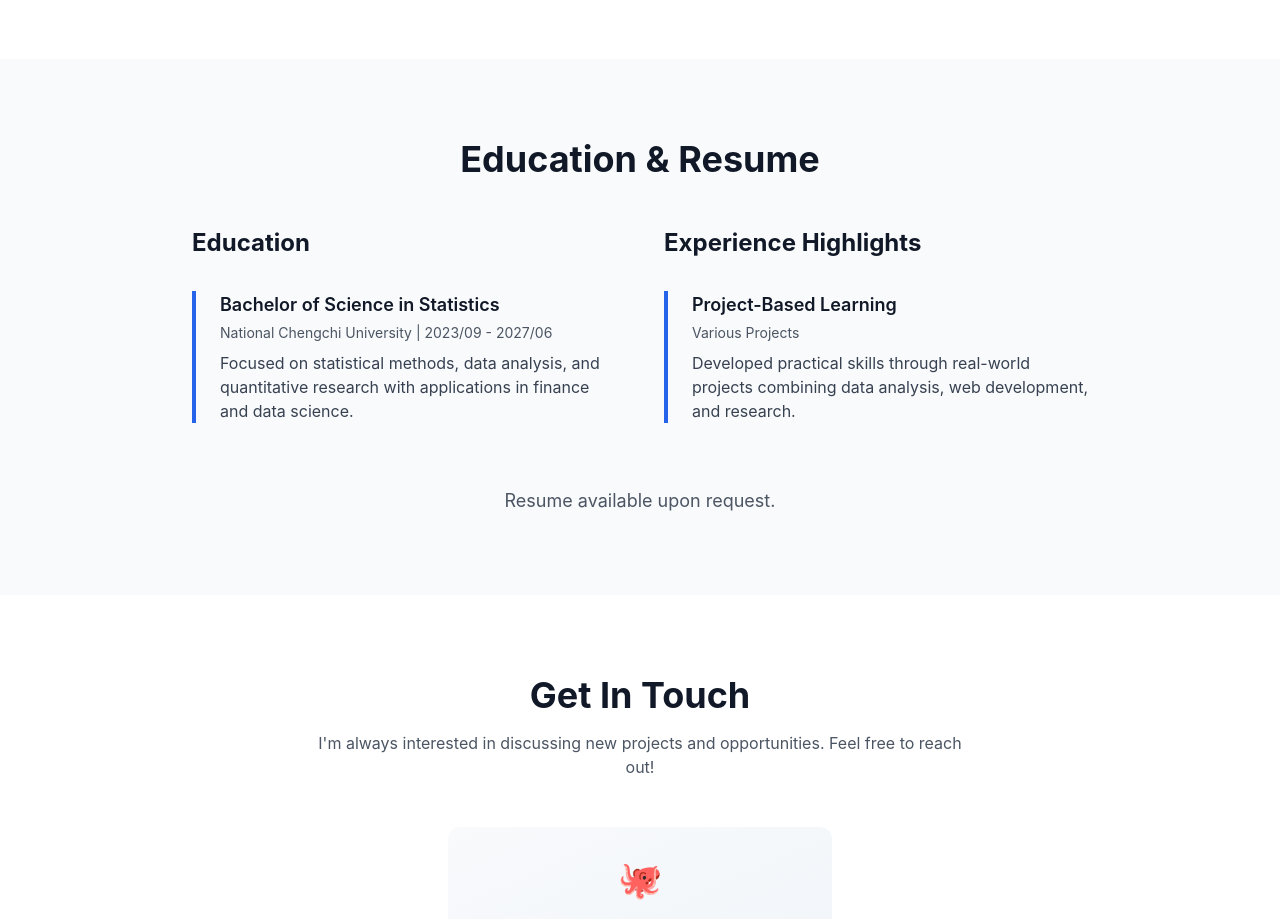
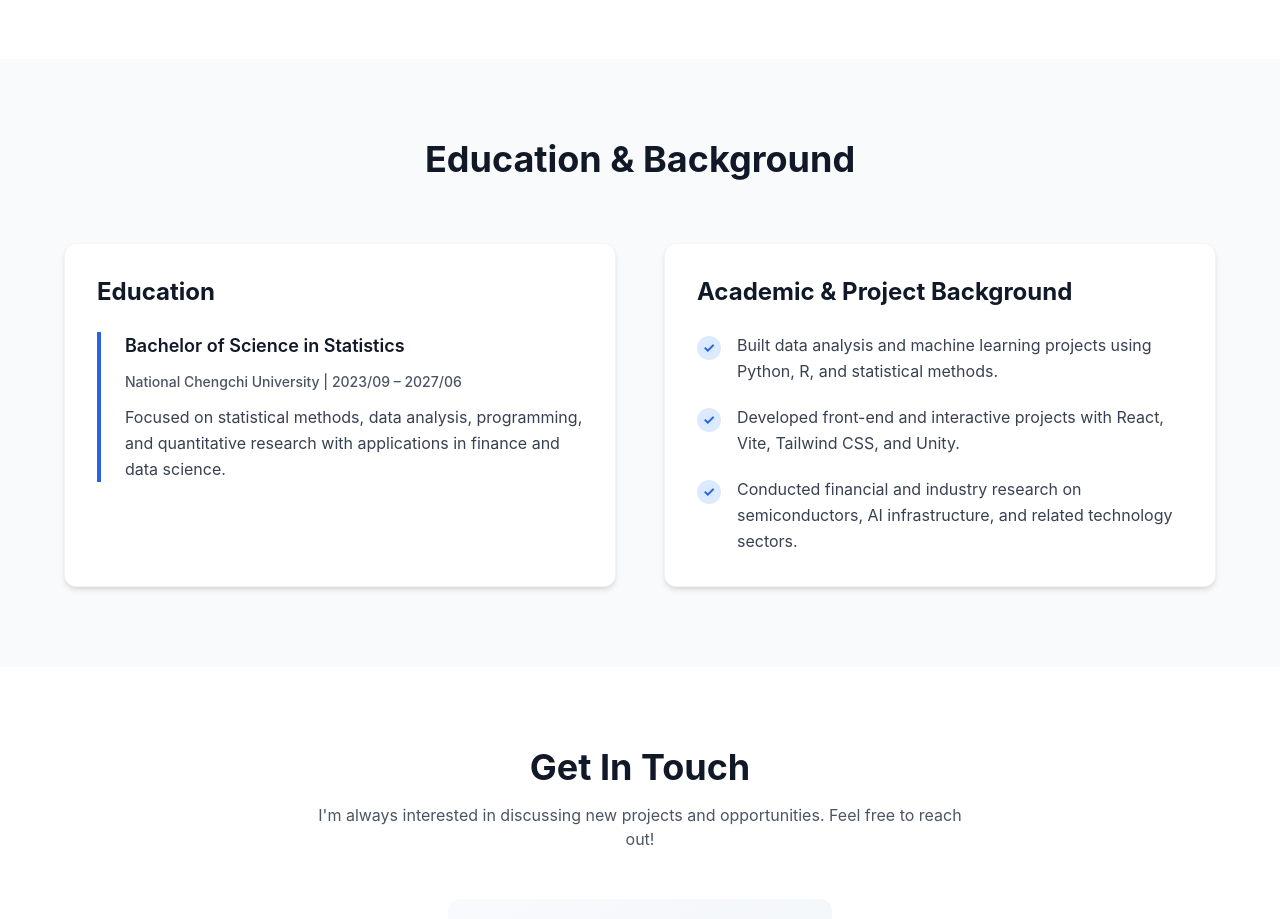
Before and after one commit to Ellen-Fang/ellen-fang-portfolio, a React (Vite) app: page / in a window 1280 px wide. Shown: the part 3440-4359 px from the top of the page. Built offline with nearby package versions, Linux system fonts and the light colour scheme.

Commit message:
Remove Resume section, rename to Education & Background with bullet points

```diff
--- a/src/components/Resume.jsx
+++ b/src/components/Resume.jsx
@@ -1,42 +1,50 @@
 import React from 'react'
 
 function Resume() {
+  const backgroundPoints = [
+    'Built data analysis and machine learning projects using Python, R, and statistical methods.',
+    'Developed front-end and interactive projects with React, Vite, Tailwind CSS, and Unity.',
+    'Conducted financial and industry research on semiconductors, AI infrastructure, and related technology sectors.'
+  ]
+
   return (
     <section id="resume" className="py-20 px-4 bg-gray-50">
-      <div className="max-w-4xl mx-auto">
-        <h2 className="text-4xl font-bold text-gray-900 mb-12 text-center">Education & Resume</h2>
+      <div className="max-w-6xl mx-auto">
+        <h2 className="text-4xl font-bold text-gray-900 mb-16 text-center">Education & Background</h2>
 
         <div className="grid md:grid-cols-2 gap-12">
           {/* Education */}
           <div>
-            <h3 className="text-2xl font-bold text-gray-900 mb-8">Education</h3>
-            <div className="space-y-8">
-              <div className="border-l-4 border-blue-600 pl-6">
+            <div className="bg-white rounded-xl p-8 shadow-md border border-gray-100 h-full">
+              <h3 className="text-2xl font-bold text-gray-900 mb-6">Education</h3>
+              <div className="border-l-4 border-blue-600 pl-6 space-y-3">
                 <h4 className="text-lg font-semibold text-gray-900">Bachelor of Science in Statistics</h4>
-                <p className="text-gray-600 text-sm mt-1">National Chengchi University | 2023/09 - 2027/06</p>
-                <p className="text-gray-700 mt-2">Focused on statistical methods, data analysis, and quantitative research with applications in finance and data science.</p>
+                <p className="text-gray-600 text-sm font-medium">National Chengchi University | 2023/09 – 2027/06</p>
+                <p className="text-gray-700 leading-relaxed">
+                  Focused on statistical methods, data analysis, programming, and quantitative research with applications in finance and data science.
+                </p>
               </div>
             </div>
           </div>
 
-          {/* Experience */}
+          {/* Academic & Project Background */}
           <div>
-            <h3 className="text-2xl font-bold text-gray-900 mb-8">Experience Highlights</h3>
-            <div className="space-y-8">
-              <div className="border-l-4 border-blue-600 pl-6">
-                <h4 className="text-lg font-semibold text-gray-900">Project-Based Learning</h4>
-                <p className="text-gray-600 text-sm mt-1">Various Projects</p>
-                <p className="text-gray-700 mt-2">Developed practical skills through real-world projects combining data analysis, web development, and research.</p>
+            <div className="bg-white rounded-xl p-8 shadow-md border border-gray-100 h-full">
+              <h3 className="text-2xl font-bold text-gray-900 mb-6">Academic & Project Background</h3>
+              <div className="space-y-5">
+                {backgroundPoints.map((point, idx) => (
+                  <div key={idx} className="flex space-x-4">
+                    <div className="flex-shrink-0 mt-1">
+                      <div className="flex items-center justify-center h-6 w-6 rounded-full bg-blue-100">
+                        <span className="text-blue-600 font-bold text-sm">✓</span>
+                      </div>
+                    </div>
+                    <p className="text-gray-700 leading-relaxed">{point}</p>
+                  </div>
+                ))}
               </div>
             </div>
           </div>
-        </div>
-
-        {/* CTA */}
-        <div className="mt-16 text-center">
-          <p className="text-gray-600 text-lg">
-            Resume available upon request.
-          </p>
         </div>
       </div>
     </section>
```
